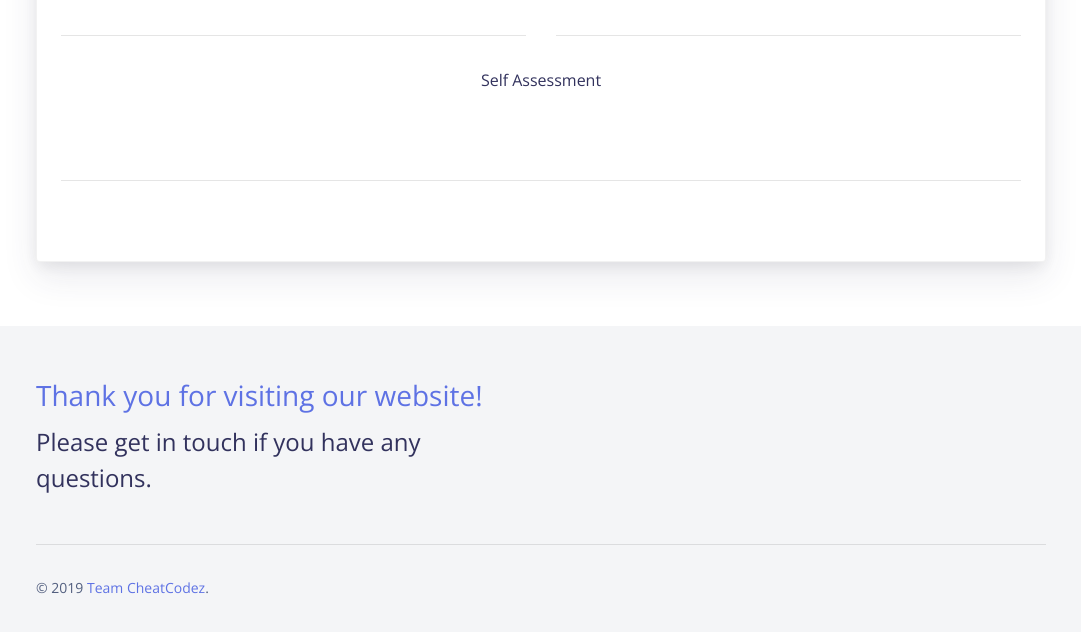
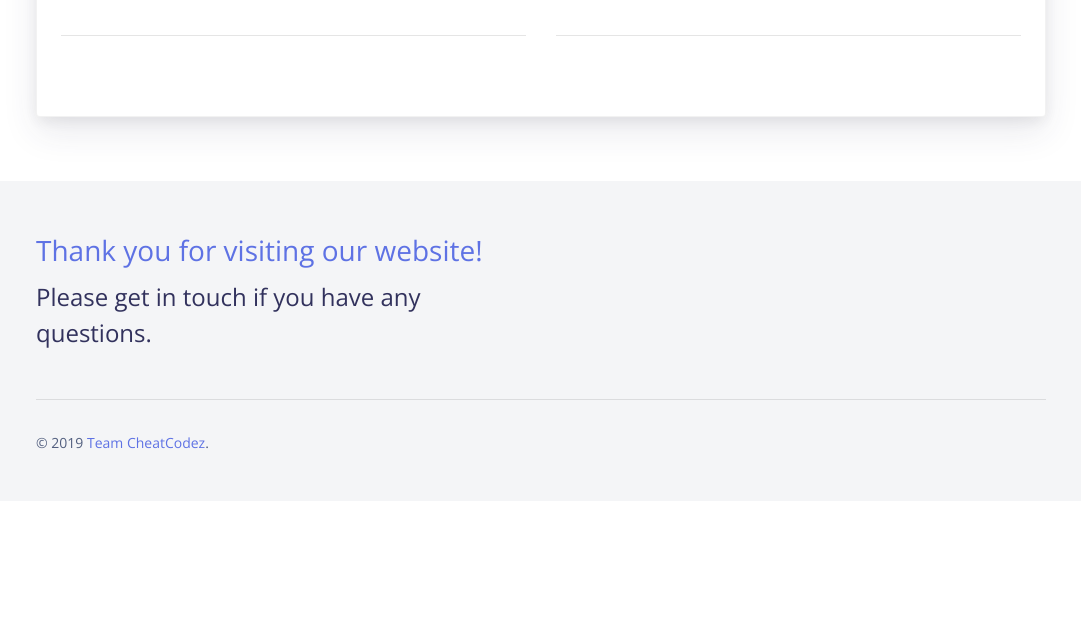
Before and after one commit to teamcheatcodez/project-kroy, a plain HTML site: page resources.html in a window 1280 px wide. Shown: the part 1123-1755 px from the top of the page, without its empty margins (99-1180 px from the left). After the commit the page ends 1624 px from the top, so only its background shows below. Drawn offline with nearby package versions, Linux system fonts and the light colour scheme.

Commit message:
removed self assessment

```diff
--- a/resources.html
+++ b/resources.html
@@ -137,12 +137,6 @@
                   <br>
                   <hr>
                 </div>
-                <div class="col-lg-12">
-                  <h6>Self Assessment</h6>
-                  <br>
-                  <br>
-                  <hr>
-                </div>
               </div>
             </div>
           </div>
```
